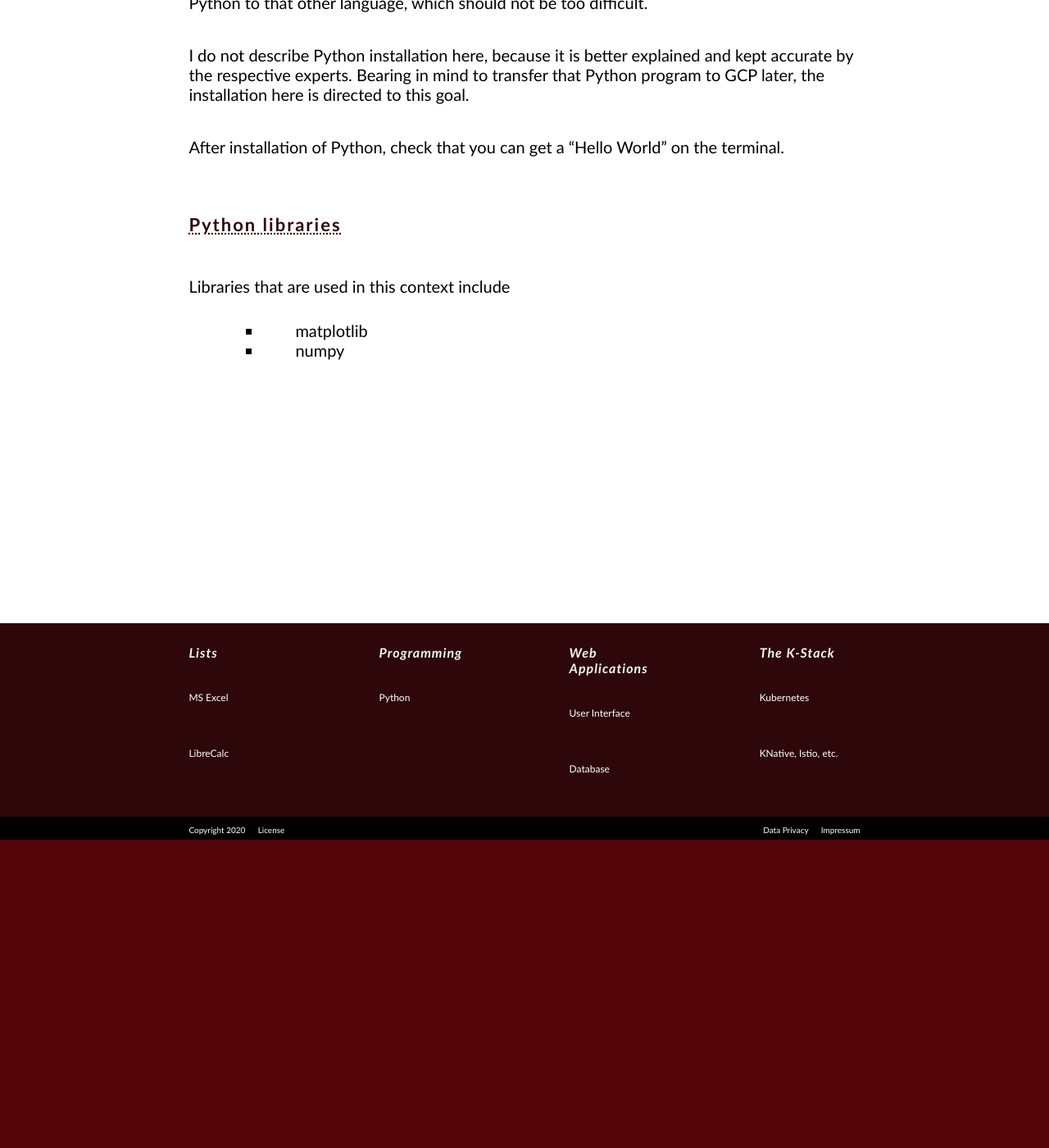
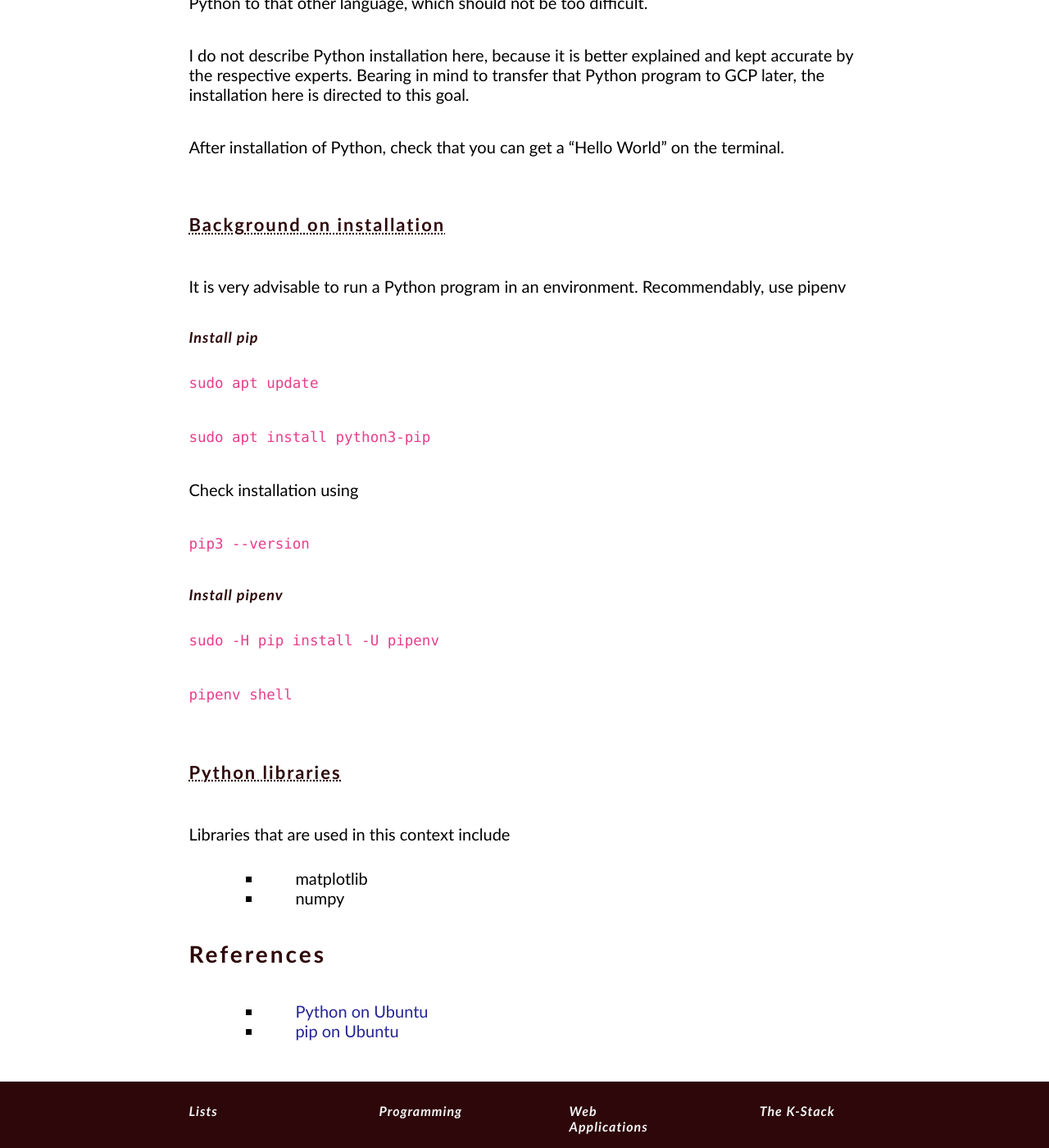
Before and after one commit to MaSe69/fromlisttok8, a Jekyll site: the page built from md/python/python_installation.md, in a window 1280 px wide and 1400 px high, scrolled down 376 px. Shown: the whole window at 82% size. Built offline with Jekyll 4.4.1, drawn with Linux system fonts in a browser that asks for light colours.

Commit message:
python installation

```diff
--- a/md/python/python_installation.md
+++ b/md/python/python_installation.md
@@ -18,9 +18,49 @@ Bearing in mind to transfer that Python program to GCP later, the installation h
 
 After installation of Python, check that you can get a "Hello World" on the terminal.
 
+## Background on installation
+
+It is very advisable to run a Python program in an environment.
+Recommendably, use pipenv
+
+
+### Install pip
+
+<code>
+sudo apt update
+</code>
+
+
+<code>
+sudo apt install python3-pip
+</code>
+
+Check installation using
+
+<code>
+pip3 --version
+</code>
+
+
+### Install pipenv
+
+<code>
+sudo -H pip install -U pipenv
+</code>
+
+
+<code>
+pipenv shell
+</code>
+
 
 ## Python libraries
 
 Libraries that are used in this context include
 - matplotlib
 - numpy
+
+# References
+
+- [Python on Ubuntu](https://tecadmin.net/install-python-3-7-on-ubuntu-linuxmint/)
+- [pip on Ubuntu](https://linuxize.com/post/how-to-install-pip-on-ubuntu-18.04/)
```
Also changed, not shown: md/overview_20.md (+10 -7 lines), md/overview_30.md (+24 -2 lines), md/python/python_flask.md (+17 -2 lines).
